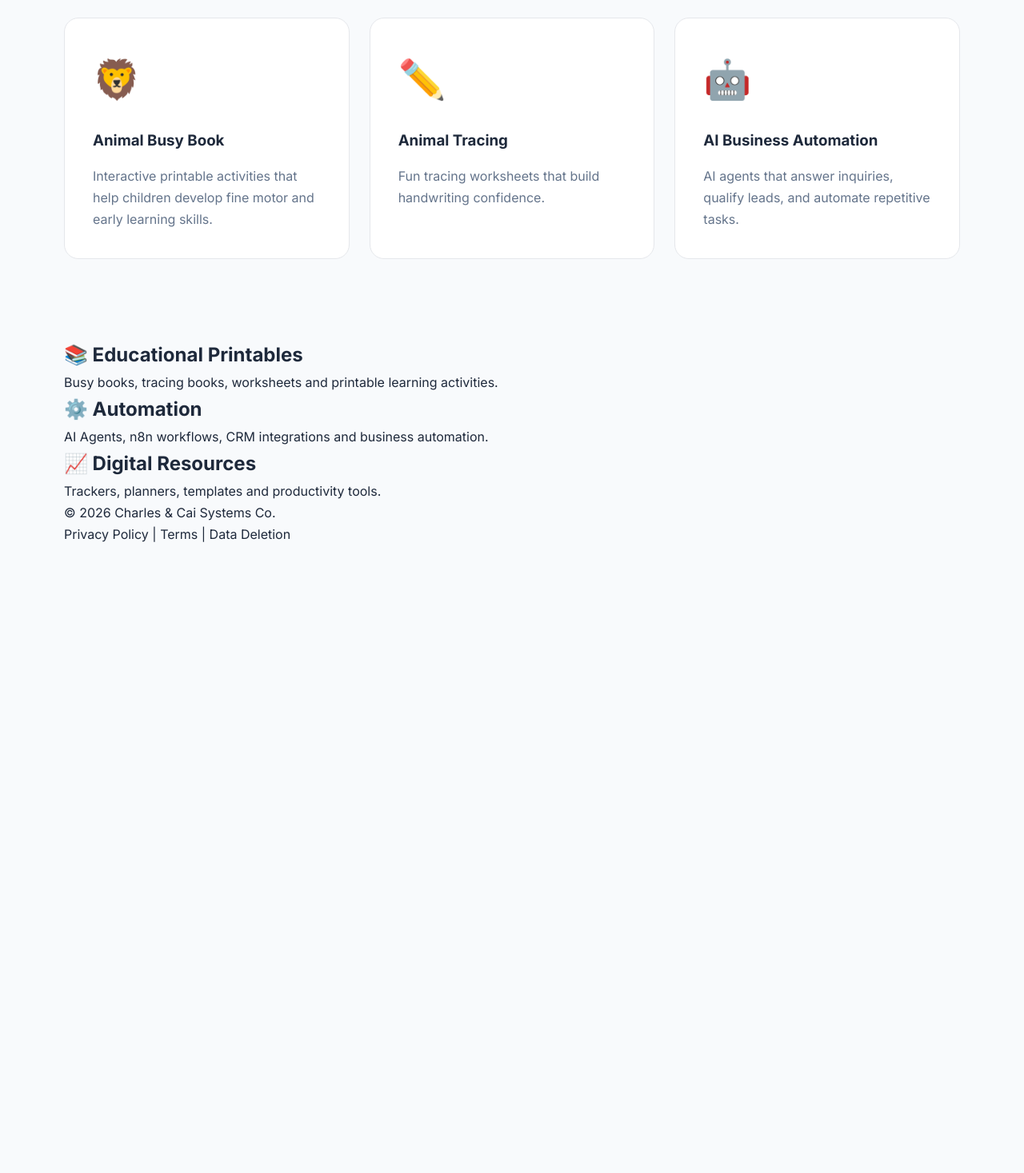
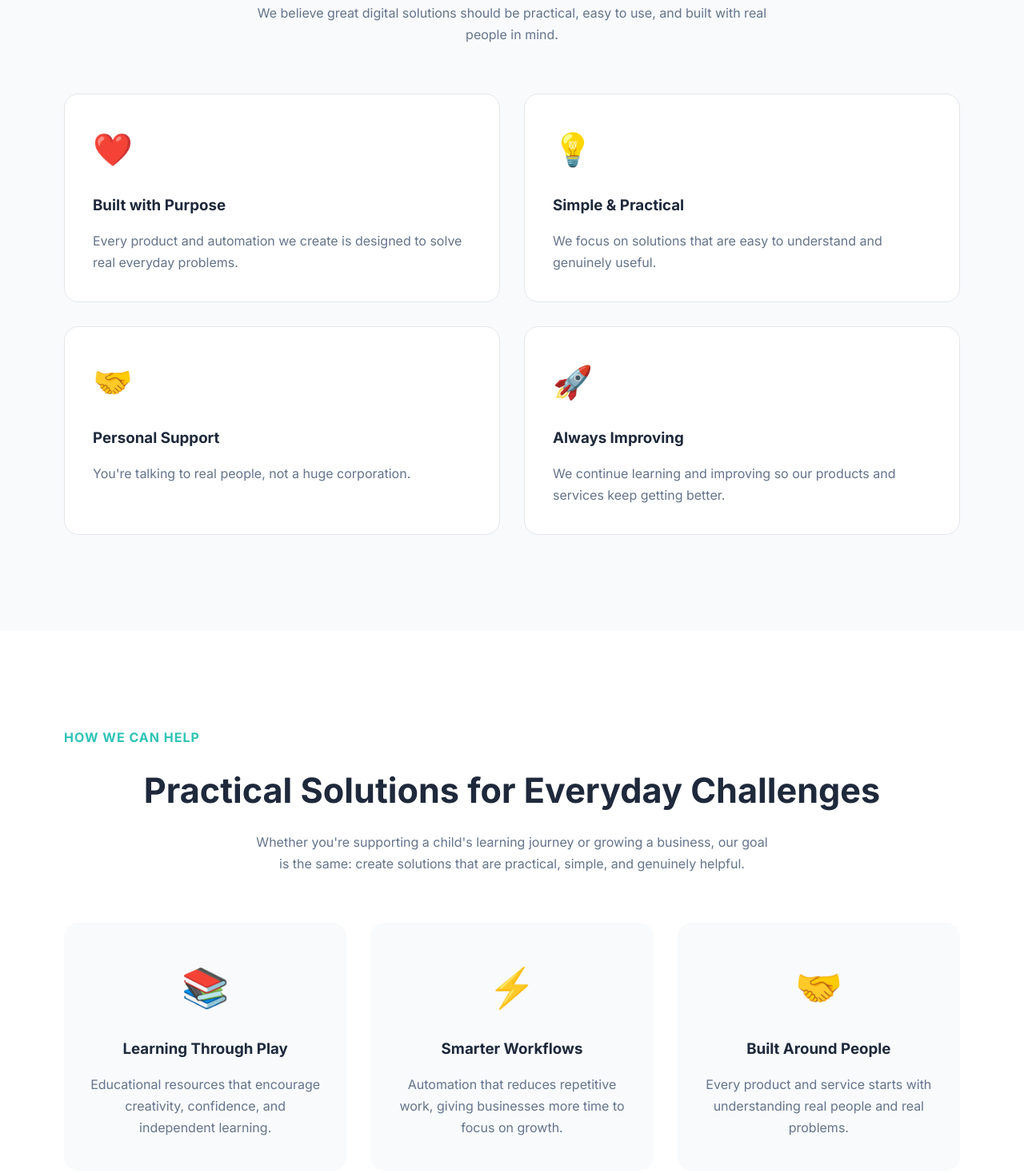
Before and after one commit to charlesandcai/Charles-Cai-Systems-Co, a plain HTML site: page index.html in a window 1280 px wide. Shown: the part 2500-3967 px from the top of the page at 80% size. Before the commit the page ends 3183 px from the top, so only its background shows below. Drawn offline with Linux system fonts and the light colour scheme.

Commit message:
Commit how can we help section in index.html and style.css

```diff
--- a/css/style.css
+++ b/css/style.css
@@ -615,3 +615,153 @@ nav a:hover{
     letter-spacing:1px;
 
 }
+
+/* ===================================
+   WHY CHOOSE US
+=================================== */
+
+.why-us{
+
+    padding:120px 0;
+
+}
+
+.why-us h2{
+
+    text-align:center;
+
+    font-size:2.7rem;
+
+    margin:15px 0;
+
+}
+
+.why-grid{
+
+    display:grid;
+
+    grid-template-columns:repeat(2,1fr);
+
+    gap:30px;
+
+    margin-top:60px;
+
+}
+
+.why-card{
+
+    background:white;
+
+    border:1px solid var(--border);
+
+    border-radius:var(--radius);
+
+    padding:35px;
+
+    transition:.3s;
+
+}
+
+.why-card:hover{
+
+    transform:translateY(-8px);
+
+    box-shadow:var(--shadow);
+
+}
+
+.why-icon{
+
+    font-size:2.5rem;
+
+    margin-bottom:20px;
+
+}
+
+.why-card h3{
+
+    margin-bottom:15px;
+
+}
+
+.why-card p{
+
+    color:var(--gray);
+
+}
+
+/* ===================================
+   HOW WE CAN HELP
+=================================== */
+
+.solutions{
+
+    padding:120px 0;
+
+    background:var(--white);
+
+}
+
+.solutions h2{
+
+    text-align:center;
+
+    font-size:2.7rem;
+
+    margin:15px 0;
+
+}
+
+.solutions-grid{
+
+    display:grid;
+
+    grid-template-columns:repeat(3,1fr);
+
+    gap:30px;
+
+    margin-top:60px;
+
+}
+
+.solution-card{
+
+    text-align:center;
+
+    padding:40px 30px;
+
+    border-radius:var(--radius);
+
+    background:var(--background);
+
+    transition:.3s;
+
+}
+
+.solution-card:hover{
+
+    transform:translateY(-8px);
+
+    box-shadow:var(--shadow);
+
+}
+
+.solution-icon{
+
+    font-size:3rem;
+
+    margin-bottom:20px;
+
+}
+
+.solution-card h3{
+
+    margin-bottom:15px;
+
+}
+
+.solution-card p{
+
+    color:var(--gray);
+
+}
--- a/index.html
+++ b/index.html
@@ -141,6 +141,101 @@
     </div>
 </section>
 
+<section class="why-us">
+    <div class="container">
+        <p class="section-tag">
+            WHY CHOOSE US
+        </p>
+        <h2>
+            Why Families & Businesses Choose Us
+        </h2>
+        <p class="section-description">
+            We believe great digital solutions should be practical,
+            easy to use, and built with real people in mind.
+        </p>
+        <div class="why-grid">
+            <div class="why-card">
+                <div class="why-icon">❤️</div>
+                <h3>Built with Purpose</h3>
+                <p>
+                    Every product and automation we create
+                    is designed to solve real everyday problems.
+                </p>
+            </div>
+            <div class="why-card">
+                <div class="why-icon">💡</div>
+                <h3>Simple & Practical</h3>
+                <p>
+                    We focus on solutions that are easy to
+                    understand and genuinely useful.
+                </p>
+            </div>
+            <div class="why-card">
+                <div class="why-icon">🤝</div>
+                <h3>Personal Support</h3>
+                <p>
+                    You're talking to real people,
+                    not a huge corporation.
+                </p>
+            </div>
+            <div class="why-card">
+                <div class="why-icon">🚀</div>
+                <h3>Always Improving</h3>
+                <p>
+                    We continue learning and improving so
+                    our products and services keep getting better.
+                </p>
+            </div>
+        </div>
+    </div>
+</section>
+
+<section class="solutions">
+    <div class="container">
+        <p class="section-tag">
+            HOW WE CAN HELP
+        </p>
+        <h2>
+            Practical Solutions for Everyday Challenges
+        </h2>
+        <p class="section-description">
+            Whether you're supporting a child's learning
+            journey or growing a business, our goal is the
+            same: create solutions that are practical,
+            simple, and genuinely helpful.
+        </p>
+        <div class="solutions-grid">
+            <div class="solution-card">
+                <div class="solution-icon">📚</div>
+                <h3>Learning Through Play</h3>
+                <p>
+                    Educational resources that encourage
+                    creativity, confidence, and independent
+                    learning.
+                </p>
+            </div>
+            <div class="solution-card">
+                <div class="solution-icon">⚡</div>
+                <h3>Smarter Workflows</h3>
+                <p>
+                    Automation that reduces repetitive work,
+                    giving businesses more time to focus on
+                    growth.
+                </p>
+            </div>
+            <div class="solution-card">
+                <div class="solution-icon">🤝</div>
+                <h3>Built Around People</h3>
+                <p>
+                    Every product and service starts with
+                    understanding real people and real
+                    problems.
+                </p>
+            </div>
+        </div>
+    </div>
+</section>
+
 <section class="featured">
     <div class="container">
         <div class="section-header">
```
Also changed, not shown: 1 other file.
